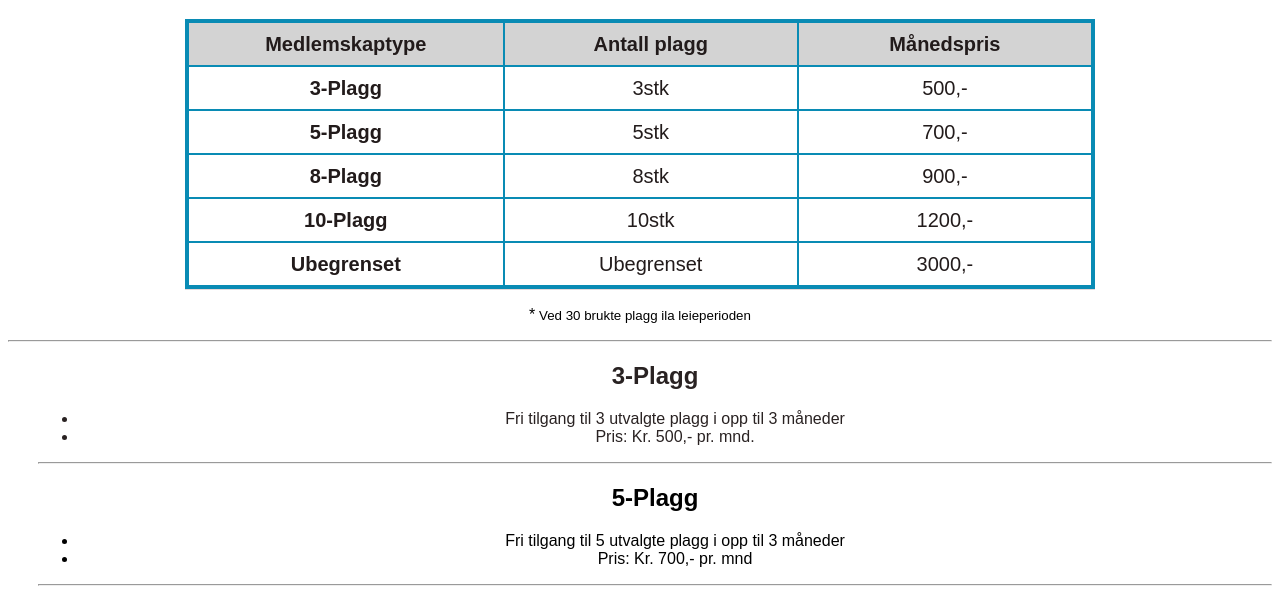
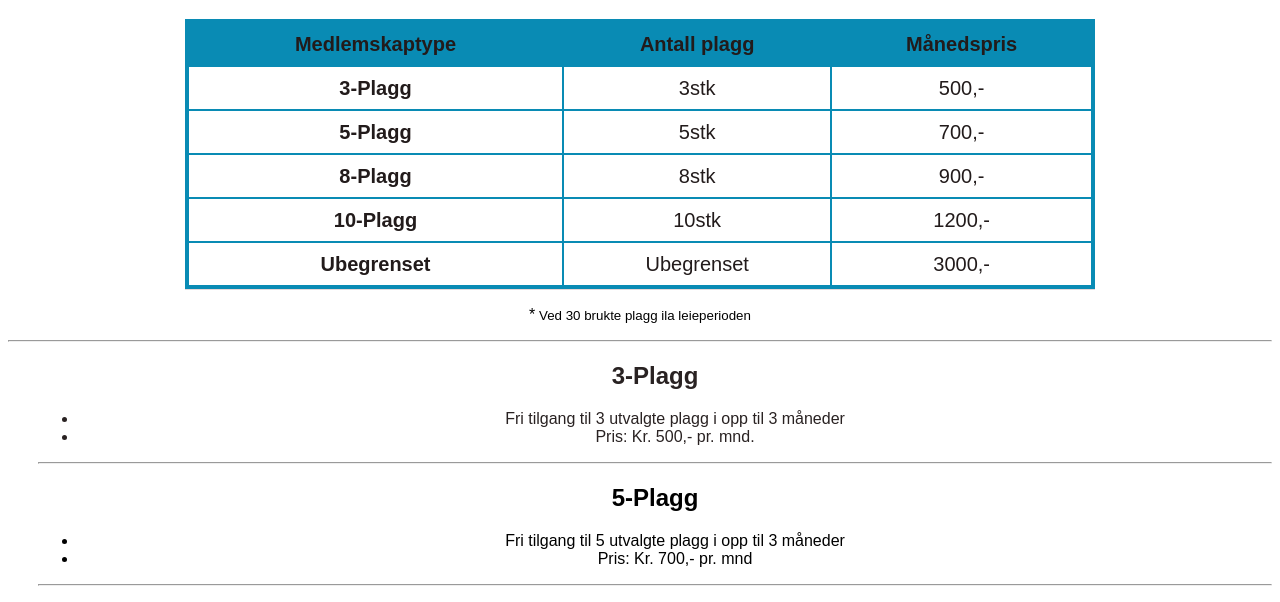
Before and after one commit to h676638/Kledeli, a plain HTML site: page medlemskap.html in a window 1280 px wide. Shown: the part 178-780 px from the top of the page. Drawn offline with Linux system fonts and the light colour scheme.

Commit message:
html validasjon fiks

```diff
--- a/Stil.css
+++ b/Stil.css
@@ -378,7 +378,7 @@ h2.lokasjoner-underskrift {
     margin-left: 30px;
 
 }
-table{
+table.medlemskap-table{
     font-size: 20px;
     width: 100px;
     height: 20px;
@@ -390,15 +390,24 @@ table{
     background-color: #098BB4;
     color: rgb(34, 27, 27);
     line-height: 2;
-
-
-
-
-
-
+    margin-left:auto;
+    margin-right:auto;
 
 }
+table.medlemskap-table tr {
+    background-color:white;
+    text-align:center;
 
+}
+table.medlemskap-table tr.meldlemskap-tr-overskrift {
+    background-color:#098BB4;
+}
+table.medlemskap-table tr:hover {
+    background-color:green;
+}
+.medlemskap-p {
+    text-align:center;
+}
 
 
 
--- a/medlemskap.html
+++ b/medlemskap.html
@@ -13,43 +13,43 @@
         <h1 class="Try">OVERSIKT OVER MEDLEMSKAP</h1>
 
 
-        <table class="table1" bgcolor="black" width="750" align="center">
-            <tr bgcolor="lightgrey">
-                <th width="150">Medlemskaptype</th>
-                <th width="150">Antall plagg</th>
-                <th width="150">Månedspris</th>
+        <table class="medlemskap-table">
+            <tr class="meldlemskap-tr-overskrift">
+                <th>Medlemskaptype</th>
+                <th>Antall plagg</th>
+                <th>Månedspris</th>
 
 
             </tr>
-            <tr bgcolor="white" align="center">
+            <tr>
                 <th>3-Plagg</th>
                 <td>3stk</td>
                 <td>500,-</td>
 
 
             </tr>
-            <tr bgcolor="white" align="center">
+            <tr>
                 <th>5-Plagg</th>
                 <td>5stk</td>
                 <td>700,-</td>
 
 
             </tr>
-            <tr bgcolor="white" align="center">
+            <tr>
                 <th>8-Plagg</th>
                 <td>8stk</td>
                 <td>900,-</td>
 
 
             </tr>
-            <tr bgcolor="white" align="center">
+            <tr>
                 <th>10-Plagg</th>
                 <td>10stk</td>
                 <td>1200,-</td>
 
 
             </tr>
-            <tr bgcolor="white" align="center">
+            <tr>
                 <th>Ubegrenset</th>
                 <td>Ubegrenset</td>
                 <td>3000,-</td>
@@ -57,14 +57,7 @@
 
             </tr>
         </table>
-        <p align="center">*<small> Ved 30 brukte plagg ila leieperioden</small></p>
-
-
-
-
-
-
-
+        <p class="medlemskap-p">*<small> Ved 30 brukte plagg ila leieperioden</small></p>
         <hr>
         <div class="Try2">
             <h2>3-Plagg</h2>
```
Lines whose indentation alone changed are shown as unchanged.
